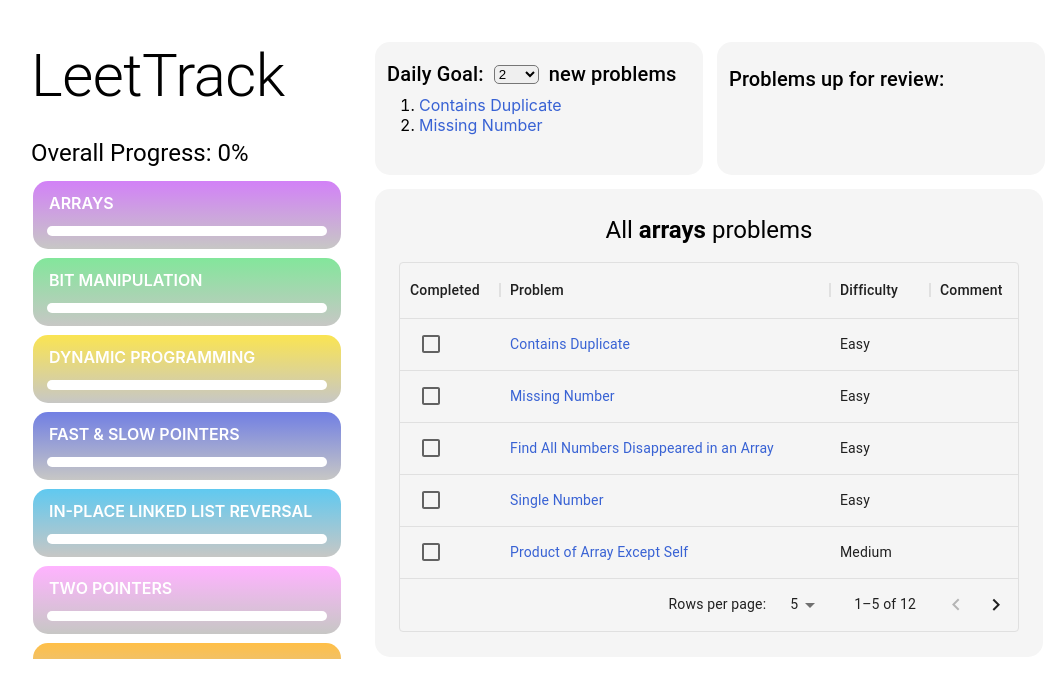
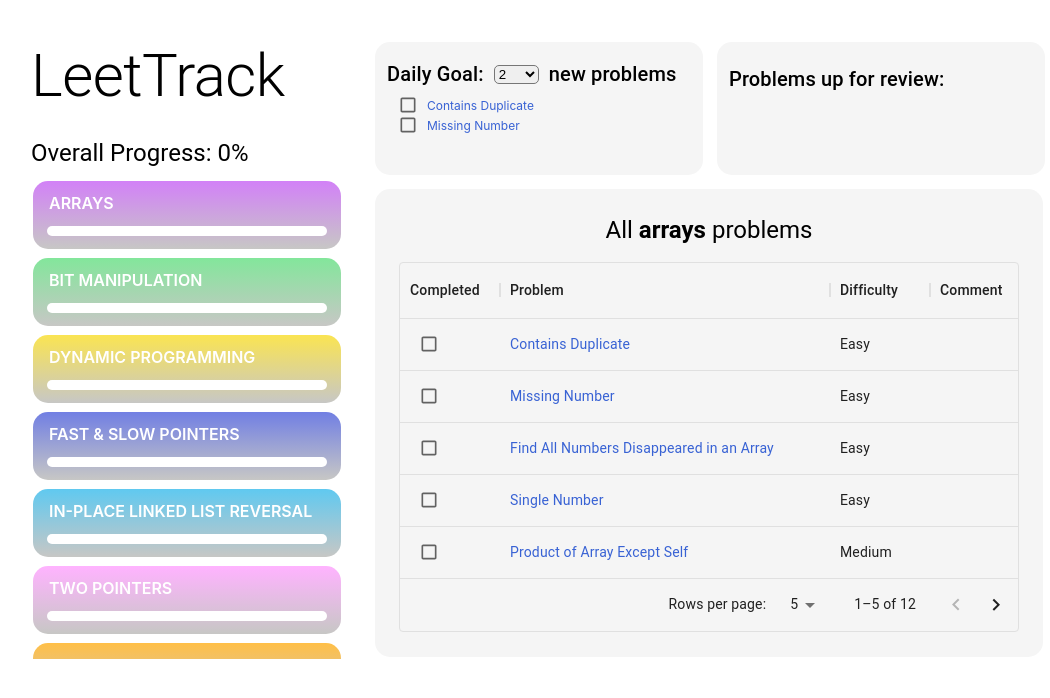
Before and after one commit to 397-f21/coffee-leettrack, a React (Create React App) app: page / in a window 1280 px wide. Shown: the top 698 px of the page, without its empty margins (101-1151 px from the left). Built offline with nearby package versions, Linux system fonts and the light colour scheme.

Commit message:
checkboxes on daily problems

```diff
--- a/src/App.js
+++ b/src/App.js
@@ -1,7 +1,8 @@
 import { useState, useEffect } from "react";
+import { Typography } from "@mui/material";
 import "./index.css";
 import ProgressIcon from "./Components/ProgressIcon";
-import { Typography } from "@mui/material";
+import ControlledCheckbox from './Components/ControlledCheckbox';
 import PatternTable from "./Components/PatternTable";
 import {patterns, questionList} from "./data/data.js";
 
@@ -92,9 +93,15 @@ function App() {
                 </Typography>
               </div>
               <ol className="problem-list"
+                  id="daily-problems"
                   data-cy="daily-problems">
                 {dailyProblems.map((question) =>
-                  <li key={question.id}>
+                  <li className="daily-problem" key={question.id}>
+                    <ControlledCheckbox
+                      problemID={question.id}
+                      questions={questions}
+                      setQuestions={setQuestions}
+                    />
                     <a href={question.url}  target="_blank" rel="noreferrer">{question.name}</a>
                   </li>
                 )}
@@ -106,7 +113,7 @@ function App() {
               </div>
               <ol className="problem-list">
                 {reviewProblems.map((question) =>
-                  <li key={question.id}>
+                  <li key={question.id} className="review-problem">
                     <a href={question.url} target="_blank" rel="noreferrer">{question.name}</a>
                   </li>
                 )}
--- a/src/Components/ControlledCheckbox.js
+++ b/src/Components/ControlledCheckbox.js
@@ -28,8 +28,9 @@ export default function ControlledCheckbox({ problemID, questions, setQuestions
   };
 
   return (
-    <div>
+    <div className="controlled-checkbox">
       <Checkbox
+        size="small"
         data-testid= "checkbox"
         checked={Boolean(questions[problemID].complete)}
         onChange={handleChange}
--- a/src/index.css
+++ b/src/index.css
@@ -49,6 +49,11 @@ code {
   flex-direction: column;
   gap: 10px;
   justify-content: flex-start;
+}
+
+#daily-problems {
+  padding-left: 10px;
+  font-size: 12px;
 }
 
 .problem-list {
@@ -156,3 +161,21 @@ a:visited {
 #select-daily-goal {
   border-radius: 5px;
 }
+
+
+.daily-problem {
+  display: flex;
+  flex-direction: row;
+  align-items: center;
+  font-size: 12px;
+  height: 20px;
+}
+
+.review-problem {
+  font-size: 12px;
+  height: 20px;
+}
+
+/* .controlled-checkbox {
+  height: 30px;
+} */
```
